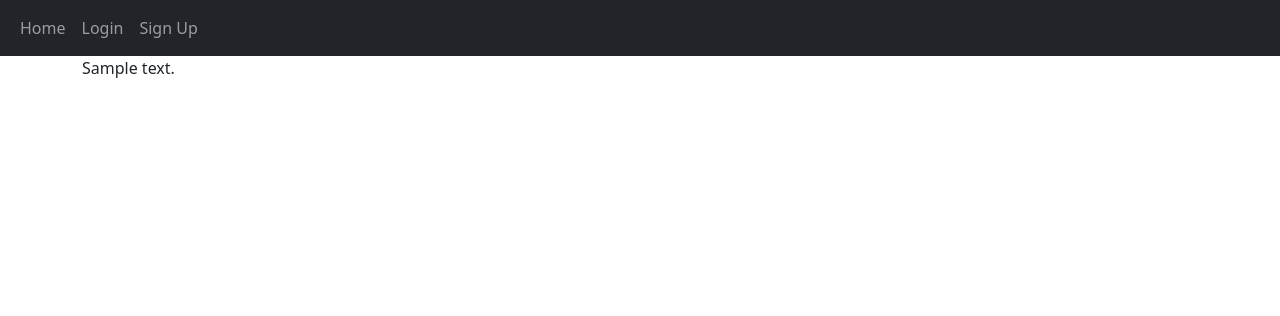
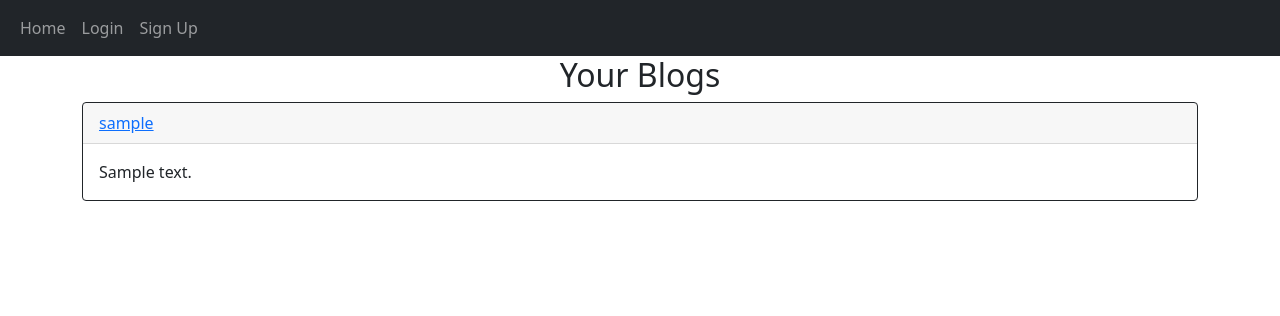
Before and after one commit to jacobrugano/blogworld, a Python web app: template website/templates/home.html in a window 1280 px wide. Shown: the top 316 px of the page. Run offline with Jinja, Linux system fonts and the light colour scheme; the template is opened without the code that fills it: most values are stand-ins (such as "Sample title", 1, 10 or a date in 2020).

Commit message:
Added code to display code posted

```diff
--- a/website/templates/home.html
+++ b/website/templates/home.html
@@ -1,7 +1,17 @@
 {% extends "base.html" %} {% block title %}Home page{% endblock%}
 {% block content %}
 
-{% for post in posts %}
-{{post.text}}
-{% endfor %}
+    <h2 align="center">Your Blogs</h2>
+    <div id="posts">
+        {% for post in posts %}
+        <div class="card border-dark">
+            <div class="card-header d-flex justify-content-between align-items-center">
+                <a href="/posts/{{post.user.username}}">{{post.user.username}}</a>
+            </div>
+            <div class="card-body">
+                <div class="card-text"> {{post.text}}</div>
+            </div>
+        </div>
+        {% endfor %}
+    </div>
 {% endblock %}
```
Also changed, not shown: website/database.db.
